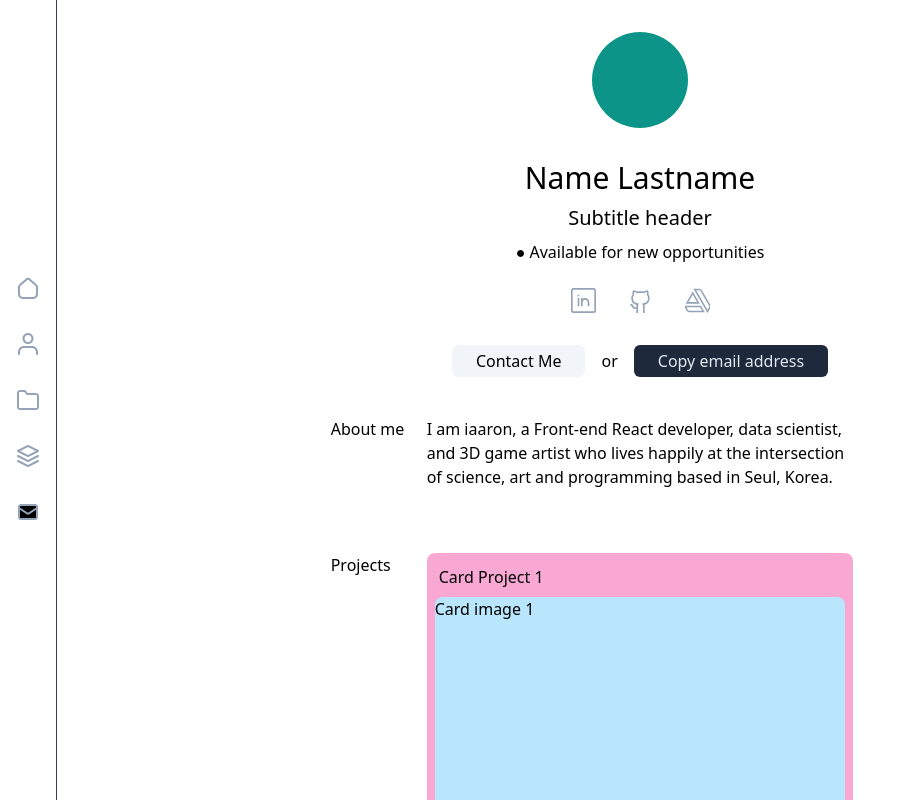
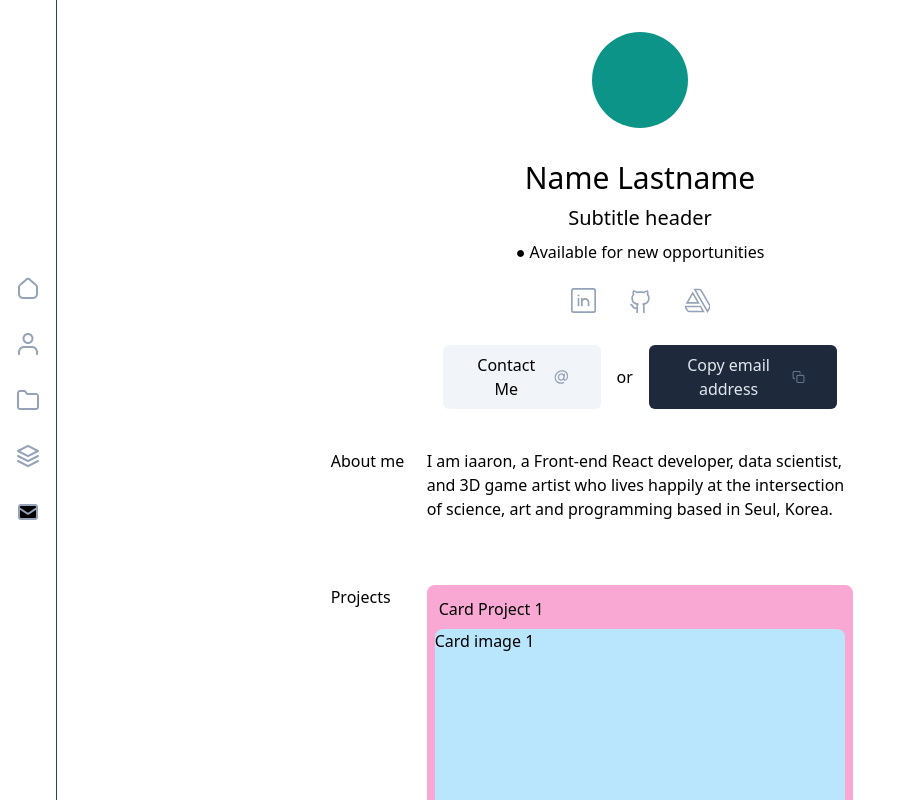
Before and after one commit to iaaron-xyz/iaaron-xyz.github.io, a React (Vite) app: page / in a window 1280 px wide. Shown: the top 800 px of the page, without its empty margins (0-899 px from the left). Built offline with nearby package versions, Linux system fonts and the light colour scheme.

Commit message:
add icons to email button and style

```diff
--- a/src/components/Homepage.jsx
+++ b/src/components/Homepage.jsx
@@ -4,6 +4,8 @@ import Footer from "./Footer";
 import ArtstationLogo from "./icons/ArtstationLogo";
 import GithubLogo from "./icons/GithubLogo";
 import LinkedinLogo from "./icons/LinkedinLogo";
+import AtIcon from "./icons/AtIcon";
+import CopyPasteIcon from "./icons/CopyPasteIcon";
 
 const Homepage = () => {
   return (
@@ -50,13 +52,15 @@ const SocialLinks = () => {
 
 const ContactMail = () => {
   return (
-    <div>
-      <button className='mx-4 my-2 px-6 py-1 bg-slate-100 rounded-md dark:text-slate-700'>
+    <div className='flex items-center'>
+      <button className='flex items-center mx-4 my-2 px-8 py-2 bg-slate-100 rounded-md dark:text-slate-700 dark:hover:bg-slate-200'>
         Contact Me
+        <AtIcon className={"h-5 fill-slate-400 stroke-2 ml-4"} />
       </button>
       or
-      <button className='mx-4 my-2 px-6 py-1 bg-slate-800 text-slate-200 rounded-md dark:bg-slate-950'>
+      <button className='flex items-center mx-4 my-2 px-8 py-2 bg-slate-800 text-slate-200 rounded-md dark:bg-slate-950 dark:hover:bg-slate-900'>
         Copy email address
+        <CopyPasteIcon className={"h-5 fill-slate-500 stroke-2 ml-4"} />
       </button>
     </div>
   );
--- /dev/null
+++ b/src/components/icons/CopyPasteIcon.jsx
@@ -0,0 +1,15 @@
+const CopyPasteIcon = ({ className }) => {
+  return (
+    <svg
+      height='128px'
+      viewBox='0 0 24 24'
+      xmlns='http://www.w3.org/2000/svg'
+      className={className}
+    >
+      <path d='M3.29289 3.29289C3.48043 3.10536 3.73478 3 4 3H13C13.2652 3 13.5196 3.10536 13.7071 3.29289C13.8946 3.48043 14 3.73479 14 4V5C14 5.55228 14.4477 6 15 6C15.5523 6 16 5.55228 16 5V4C16 3.20435 15.6839 2.44129 15.1213 1.87868C14.5587 1.31607 13.7956 1 13 1H4C3.20435 1 2.44129 1.31607 1.87868 1.87868C1.31607 2.44129 1 3.20435 1 4V13C1 13.7956 1.31607 14.5587 1.87868 15.1213C2.44129 15.6839 3.20435 16 4 16H5C5.55228 16 6 15.5523 6 15C6 14.4477 5.55228 14 5 14H4C3.73479 14 3.48043 13.8946 3.29289 13.7071C3.10536 13.5196 3 13.2652 3 13V4C3 3.73478 3.10536 3.48043 3.29289 3.29289Z' />
+      <path d='M11 8C9.34315 8 8 9.34315 8 11V20C8 21.6569 9.34315 23 11 23H20C21.6569 23 23 21.6569 23 20V11C23 9.34315 21.6569 8 20 8H11ZM10 11C10 10.4477 10.4477 10 11 10H20C20.5523 10 21 10.4477 21 11V20C21 20.5523 20.5523 21 20 21H11C10.4477 21 10 20.5523 10 20V11Z' />
+    </svg>
+  );
+};
+
+export default CopyPasteIcon;
```
